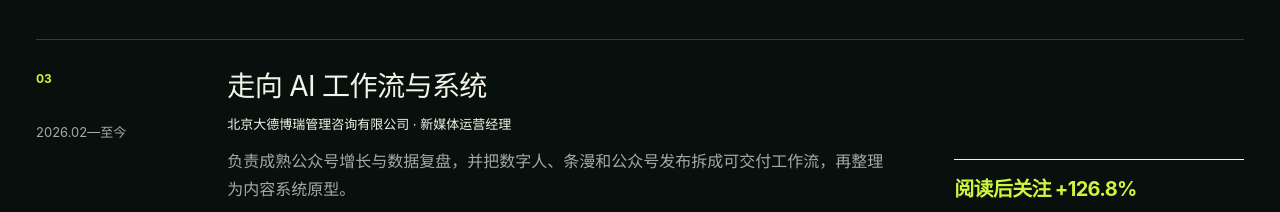
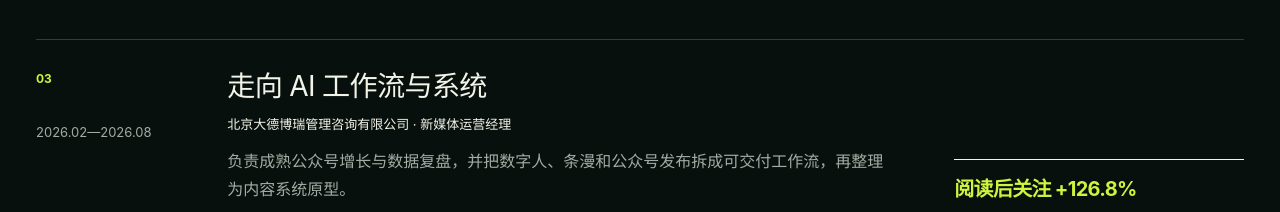
Before and after one commit to mtw7747-creator/weimengting.github.io, a Next.js app: page /about in a window 1280 px wide. Shown: the part 1100-1312 px from the top of the page. Built offline with nearby package versions, Linux system fonts and the light colour scheme; no server answers.

Commit message:
Correct AI workflow career timeline end date

```diff
--- a/app/about/page.tsx
+++ b/app/about/page.tsx
@@ -26,7 +26,7 @@ const career = [
   },
   {
     index: '03',
-    date: '2026.02—至今',
+    date: '2026.02—2026.08',
     stage: '走向 AI 工作流与系统',
     company: '北京大德博瑞管理咨询有限公司 · 新媒体运营经理',
     body: '负责成熟公众号增长与数据复盘，并把数字人、条漫和公众号发布拆成可交付工作流，再整理为内容系统原型。',
```
